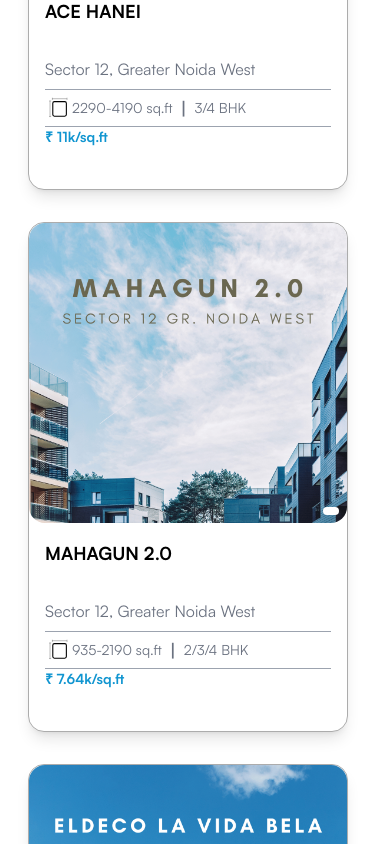
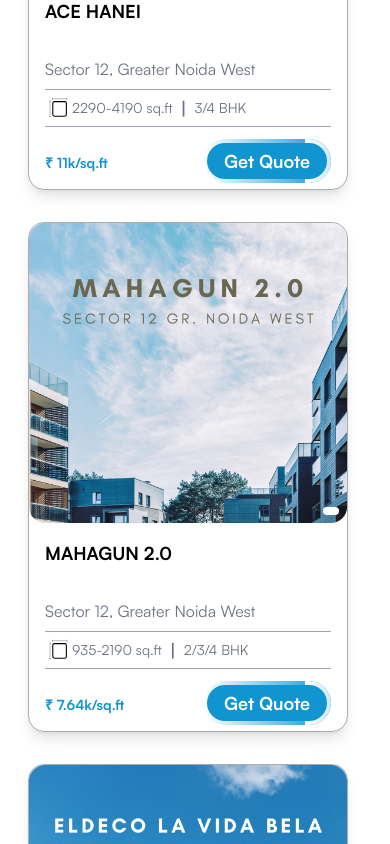
Before and after one commit to CsDeveloperLead/KDSure_Construction, a React (Vite) app: page /properties in a window 390 px wide. Shown: the part 1040-1884 px from the top of the page. Built offline with nearby package versions, Linux system fonts and the light colour scheme.

Commit message:
minor changes

```diff
--- a/src/Components/PropertyListing.jsx
+++ b/src/Components/PropertyListing.jsx
@@ -225,7 +225,7 @@
                     to={property.link}
                     target="_blank"
                     rel="noopener noreferrer"
-                    className="hidden md:block relative group mt-3 mb-4 rounded-full p-1 bg-gradient-to-r from-white to-[#1095D0] overflow-hidden"
+                    className="relative group mt-3 mb-4 rounded-full p-1 bg-gradient-to-r from-white to-[#1095D0] overflow-hidden"
                   >
                       <div className="absolute inset-0 bg-gradient-to-r from-white to-[#1095D0] animate-gradient-flow"></div>
 
--- a/src/pages/About.jsx
+++ b/src/pages/About.jsx
@@ -164,7 +164,7 @@
         </div>
 
         {/* Cards Carousel */}
-        <div className="relative mx-10 pl-4 overflow-hidden">
+        <div className="relative mx-4 md:mx-10 pl-2 md:pl-4 overflow-hidden">
   <div
     className="flex transition-transform duration-500 ease-in-out"
     style={{
@@ -181,7 +181,7 @@
         className="flex-shrink-0 w-full md:w-[33%] px-4 relative cursor-pointer h-[520px]"
       >
         <div
-          className="bg-gray-200 w-full h-[400px] rounded-2xl shadow-md flex justify-between p-4 hover:h-[500px] transition-all duration-300"
+          className="bg-gray-200 w-full h-[400px] rounded-2xl shadow-md flex justify-between p-1 md:p-4 hover:h-[500px] transition-all duration-300"
           style={{
             backgroundImage: `url(${card.img})`,
             backgroundSize: "cover",
```
